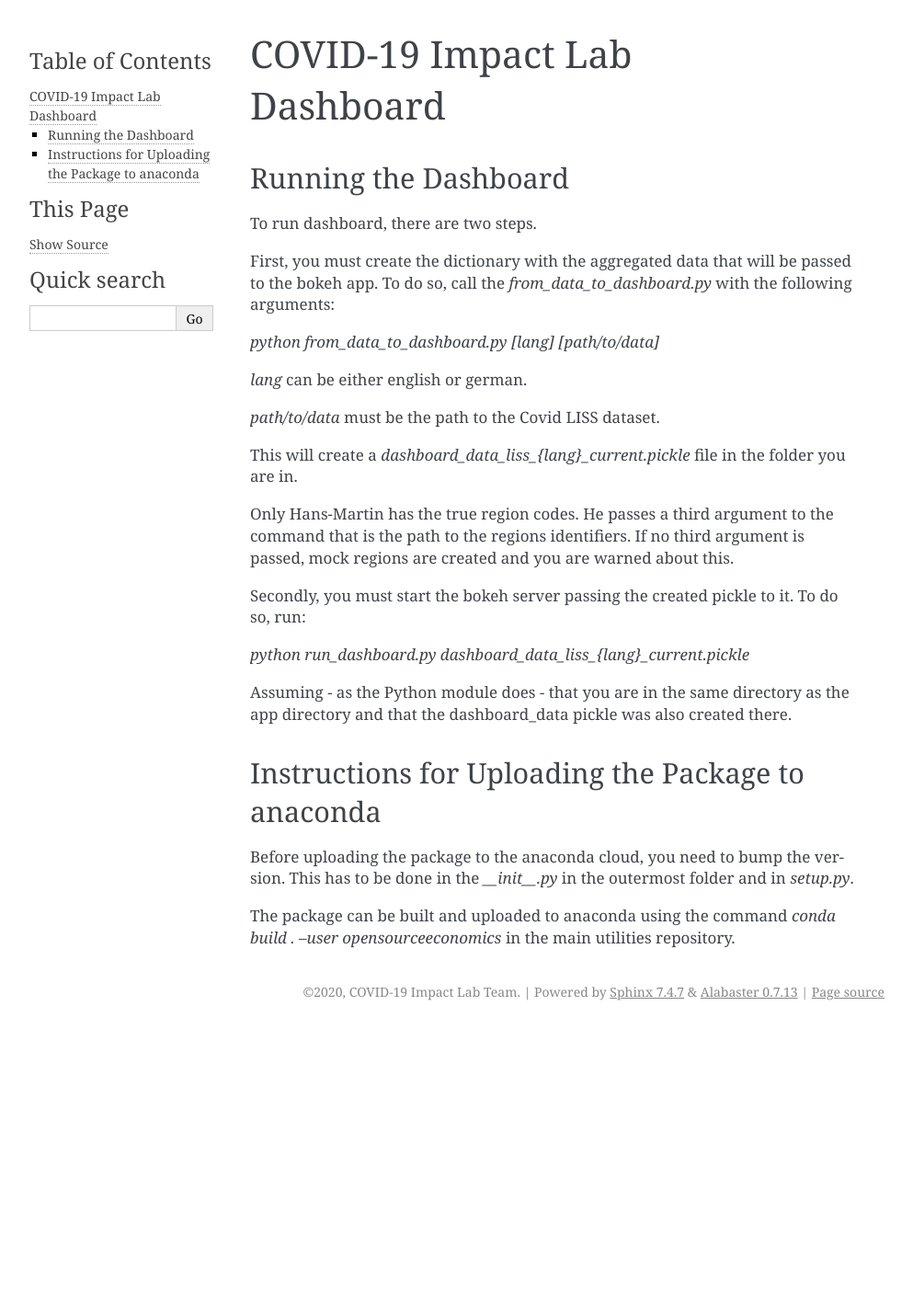
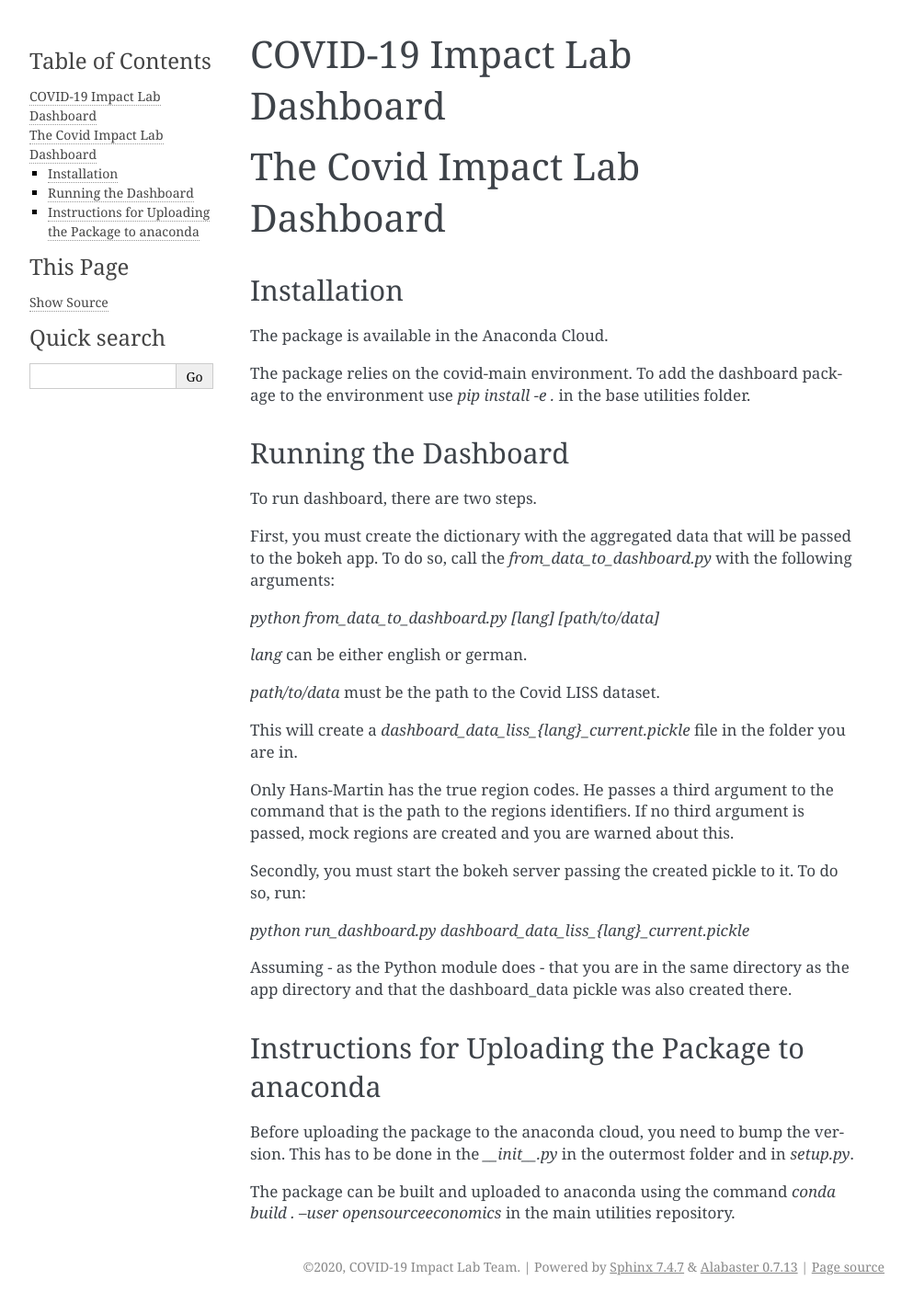
Before and after one commit to covid-19-impact-lab/utilities, a Sphinx documentation site: the page built from docs/source/index.rst, in a window 1280 px wide. Shown: the whole page at 92% size, without its empty margins (148-1141 px from the left). Built offline with Sphinx 7.4.7, drawn with Linux system fonts in a browser that asks for light colours; before the commit the page ends 1118 px from its top, so only the background shows below that.

Commit message:
Add info on the environment to the documentation.

```diff
--- a/docs/source/index.rst
+++ b/docs/source/index.rst
@@ -1,6 +1,17 @@
 
 COVID-19 Impact Lab Dashboard
 =============================
+The Covid Impact Lab Dashboard
+================================
+
+Installation
+-------------
+
+The package is available in the Anaconda Cloud.
+
+The package relies on the covid-main environment.
+To add the dashboard package to the environment use `pip install -e .` in the base
+utilities folder.
 
 
 Running the Dashboard
```
